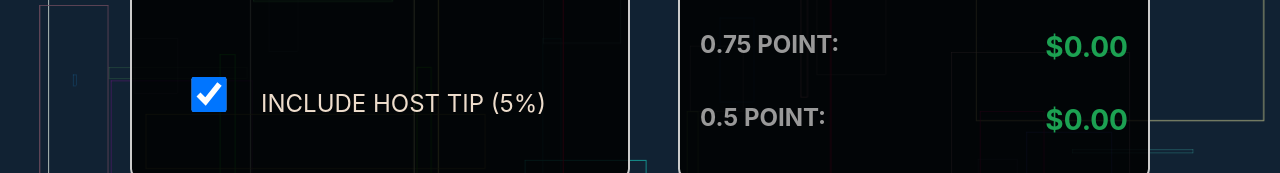
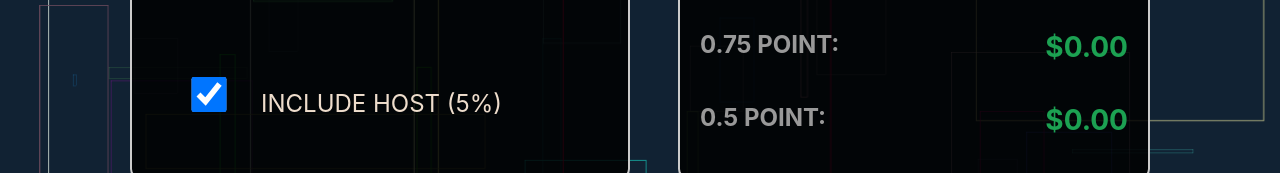
Before and after one commit to write2cmdg/tipout-calculator, a React (Create React App) app: page / in a window 1280 px wide. Shown: the part 457-630 px from the top of the page. Built offline with nearby package versions, Linux system fonts and the light colour scheme.

Commit message:
fix spelling.js

```diff
--- a/src/App.js
+++ b/src/App.js
@@ -69,7 +69,7 @@ function App() {
                   checked={includeHost}
                   onChange={() => setIncludeHost(!includeHost)}
                 />
-                Include Host Tip (5%)
+                Include Host (5%)
               </label>
             </div>
           </form>
```
